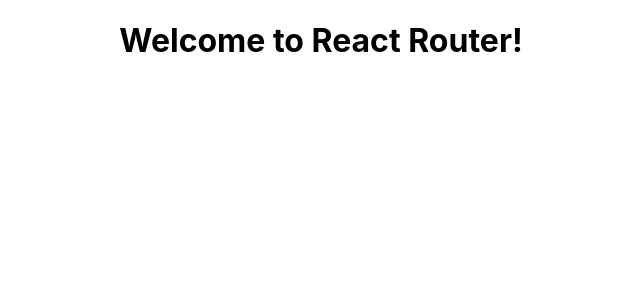
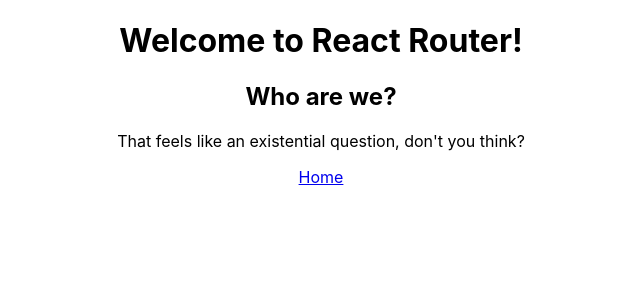
Before and after one commit to joekupernik/react-store, a React (Create React App) app: page /account in a window 1280 px wide. Shown: the top 300 px of the page, without its empty margins (319-959 px from the left). Built offline with nearby package versions, Linux system fonts and the light colour scheme.

Commit message:
add home and account routes

```diff
--- a/src/App.js
+++ b/src/App.js
@@ -1,6 +1,8 @@
-import logo from './logo.svg';
 import './App.css';
-import { Routes, Route, Link } from "react-router-dom";
+import { Routes, Route,} from "react-router-dom";
+import Home from './routes/Home';
+import Account from './routes/Account';
+
 
 function App() {
   return (
@@ -8,41 +10,14 @@
       <h1>Welcome to React Router!</h1>
       <Routes>
         <Route path="/" element={<Home />} />
-        <Route path="about" element={<About />} />
+        <Route path="account" element={<Account />} />
       </Routes>
     </div>
   );
 }
-function Home() {
-  return (
-    <>
-      <main>
-        <h2>Welcome to the homepage!</h2>
-        <p>You can do this, I believe in you.</p>
-      </main>
-      <nav>
-        <Link to="/about">About</Link>
-      </nav>
-    </>
-  );
-}
 
-function About() {
-  return (
-    <>
-      <main>
-        <h2>Who are we?</h2>
-        <p>
-          That feels like an existential question, don't you
-          think?
-        </p>
-      </main>
-      <nav>
-        <Link to="/">Home</Link>
-      </nav>
-    </>
-  );
-}
+
+
 
 
 export default App;
--- a/src/routes/Account.js
+++ b/src/routes/Account.js
@@ -0,0 +1,21 @@
+import React from "react";
+import {Link } from "react-router-dom";
+
+function Account() {
+    return (
+      <>
+        <main>
+          <h2>Who are we?</h2>
+          <p>
+            That feels like an existential question, don't you
+            think?
+          </p>
+        </main>
+        <nav>
+          <Link to="/">Home</Link>
+        </nav>
+      </>
+    );
+  }
+
+  export default Account;
--- a/src/routes/Home.js
+++ b/src/routes/Home.js
@@ -0,0 +1,18 @@
+import React from "react";
+import {Link } from "react-router-dom";
+
+function Home() {
+    return (
+      <>
+        <main>
+          <h2>Welcome to the homepage!</h2>
+          <p>You can do this, I believe in you.</p>
+        </main>
+        <nav>
+          <Link to="/account">account</Link>
+        </nav>
+      </>
+    );
+  }
+
+  export default Home;
```
